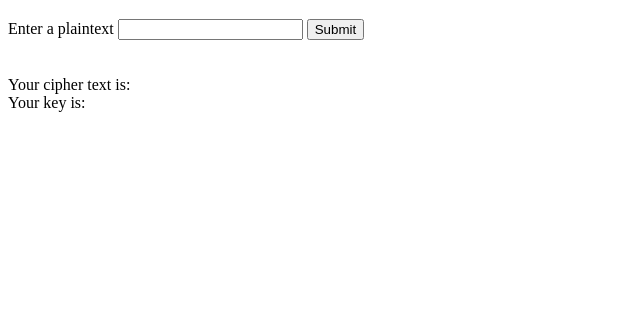
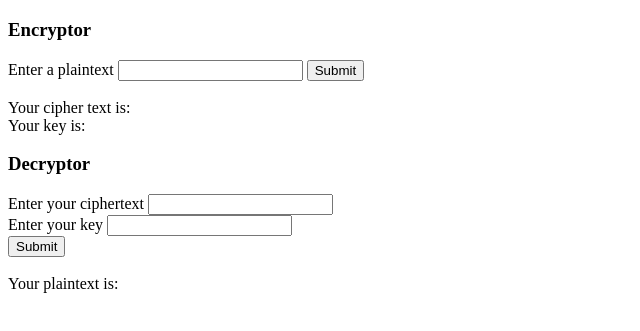
Before and after one commit to Acturuz/cipher, a plain HTML site: page Cipher/index.html in a window 1280 px wide. Shown: the part 61-392 px from the top of the page, without its empty margins (0-640 px from the left). Drawn offline with Linux system fonts and the light colour scheme.

Commit message:
Added a decryptor

```diff
--- a/Cipher/index.html
+++ b/Cipher/index.html
@@ -8,15 +8,29 @@
 </head>
 <body>
     <h1>Pizza Hut Cipher</h1>
+    <h3>Encryptor</h3>
     <label>Enter a plaintext</label>
     <input id="plainText">
-    <input type="submit" id="submitButton">
+    <input type="submit" id="encryptButton">
 
-    <br><br><br>
+    <br><br>
     <label>Your cipher text is:</label>
     <label id="cipherOutput"></label> <br>
     <label>Your key is:</label>
     <label id="keyOutput"></label>
+    <br>
+
+    <h3>Decryptor</h3>
+    <label>Enter your ciphertext</label>
+    <input id="cipherText">
+    <br>
+    <label>Enter your key</label>
+    <input id="keyText">
+    <br>
+    <input type="submit" id="decryptBtn">
+    <br><br>
+    <label>Your plaintext is:</label>
+    <label id="plainTextOutput"></label>
 
     <script src="app.js"></script>
 </body>
```
